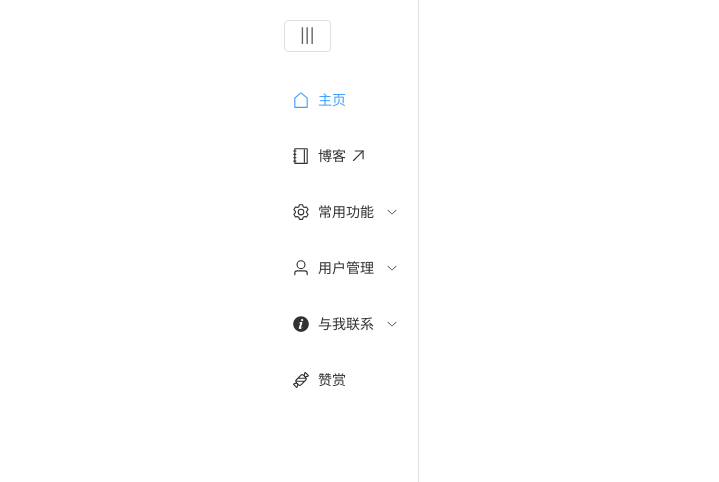
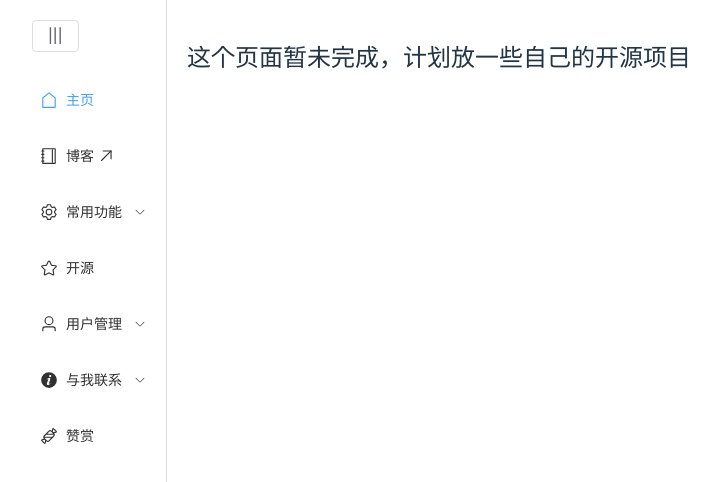
Before and after one commit to li1553770945/personal-page-fe, a Vue app: page /open-source in a window 1280 px wide. Shown: the top 482 px of the page, without its empty margins (276-995 px from the left). Built offline with nearby package versions, Linux system fonts and the light colour scheme; no server answers.

Commit message:
feat(text):优化文字提示

```diff
--- a/src/components/menu.vue
+++ b/src/components/menu.vue
@@ -31,6 +31,14 @@
           </template>
           <router-link to="/file"><el-menu-item index="2-1">临时文件管理</el-menu-item></router-link>
         </el-sub-menu>
+        <router-link to="open-source">
+        <el-menu-item index="open-source">
+          <el-icon>
+           <Star  />
+          </el-icon>
+          <template #title>开源</template>
+        </el-menu-item>
+      </router-link>
         <el-sub-menu index="10">
           <template #title>
             <el-icon>
@@ -96,7 +104,7 @@
 </template>
 <script lang="ts" setup>
 import { ref } from "vue";
-import { Notebook, TopRight, User,Setting, Message, House, Comment,MilkTea,Sugar,InfoFilled } from "@element-plus/icons-vue";
+import { Notebook, TopRight, User,Setting, Message, House, Star,MilkTea,Sugar,InfoFilled } from "@element-plus/icons-vue";
 import { useUser } from "../store/user"
 import { storeToRefs } from 'pinia'
 import { logoutAPI, userInfoAPI } from "@/request/api";
--- a/src/pages/appreciate.vue
+++ b/src/pages/appreciate.vue
@@ -3,7 +3,7 @@
         <template #header>
             <div class="card-header" style="text-align:center">
                 <h3>请我喝一杯奶茶</h3>
-                如果你觉得我的网站对你有帮助或者我的咨询对你有帮助，你可以请我喝一杯奶茶，当然金额是无所谓的。
+                如果你觉得我的项目对你有帮助，你可以请我喝一杯奶茶，当然金额是无所谓的。
             </div>
 
         </template>
--- a/src/pages/messageBox.vue
+++ b/src/pages/messageBox.vue
@@ -39,7 +39,9 @@
             <el-card class="card">
                 <div class="card-header" style="text-align:center">
                     <h3>回复查询</h3>
+                    <span>目前暂不支持再次回复，但您可以再次提问并注明原消息uuid</span><br>
                 </div>
+                <br>
                 <el-form :inline="true">
                     <el-row>
                         <el-col :span="20">
@@ -55,7 +57,7 @@
                     </el-row>
                 </el-form>
                 <div class="reply" v-if="reply">
-                    <h2>回复内容（不支持再次回复内容）</h2>
+                    <h2>回复内容</h2>
                     <p>{{ reply }}</p>
                 </div>
             </el-card>
--- /dev/null
+++ b/src/pages/openSource.vue
@@ -0,0 +1,11 @@
+<script setup lang="ts">
+</script>
+
+<template>
+  <h2>这个页面暂未完成，计划放一些自己的开源项目</h2>
+
+</template>
+
+<style scoped>
+
+</style>
--- a/src/routes/index.ts
+++ b/src/routes/index.ts
@@ -59,6 +59,12 @@ let routes = [
         //使用import可以路由懒加载，如果不使用，太多组件一起加载会造成白屏
         component: () => import('@pages/addReply.vue')
     },
+    {
+        path: '/open-source',
+        name: 'open-source',
+        //使用import可以路由懒加载，如果不使用，太多组件一起加载会造成白屏
+        component: () => import('@pages/openSource.vue')
+    },
     //{
     //配置404页面
     //path: '/:catchAll(.*)',
```
